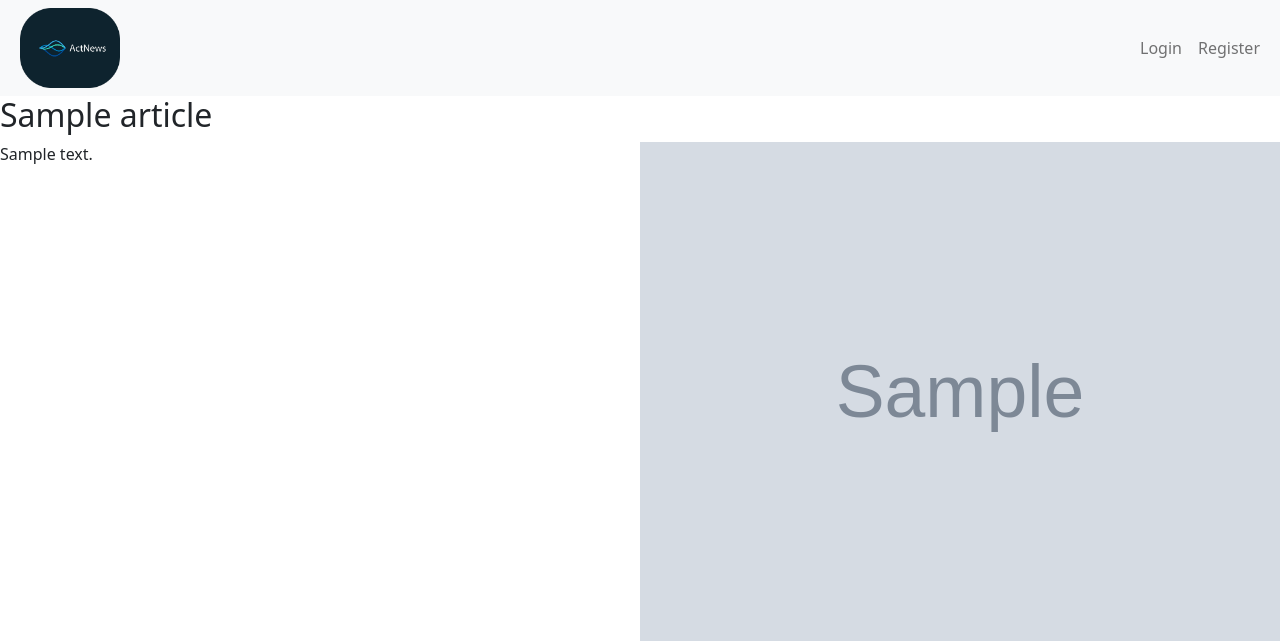
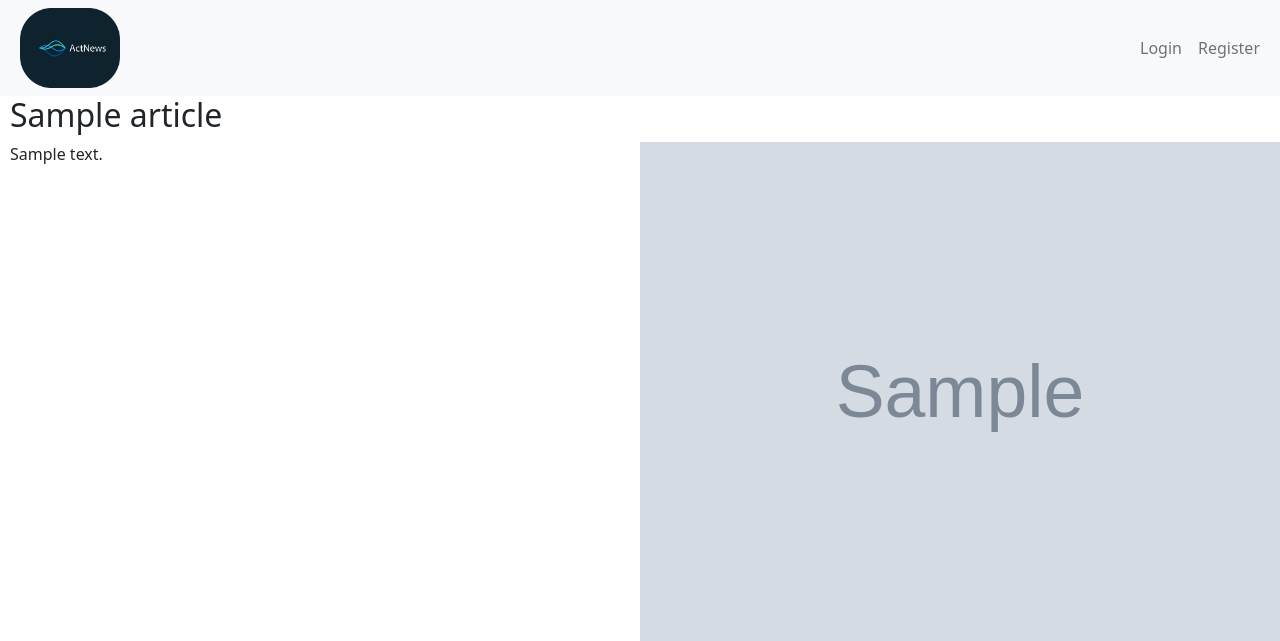
Before and after one commit to NDYordanov/ActNews_SoftUni, a Django app: page /article/1/ in a window 1280 px wide. Shown: the top 641 px of the page. Run offline with Django 4.2, Linux system fonts and the light colour scheme; tables that the repository leaves empty hold one stand-in row (values such as "Sample post"); grey boxes marked "Sample" are stand-in pictures; some libraries are stand-ins or nearby versions.

Commit message:
Added some css

```diff
--- a/project/static/css/style.css
+++ b/project/static/css/style.css
@@ -0,0 +1,3 @@
+.article-txt {
+    margin-left: 10px;
+}
--- a/project/templates/base.html
+++ b/project/templates/base.html
@@ -8,7 +8,7 @@
         <title>ActNews</title>
 
         <link rel="icon" type="image/png" href="{% static 'images/ActNews_logo.png' %}">
-        <link rel="stylesheet" href="{% static 'css/style.css.css' %}">
+        <link rel="stylesheet" href="{% static 'css/style.css' %}">
 
         <!-- Bootstrap link -->
         <!-- CSS only -->
--- a/project/templates/main/article_details.html
+++ b/project/templates/main/article_details.html
@@ -1,9 +1,10 @@
 {% extends 'base.html' %}
+{% load static %}
 {% block content %}
     <div class="clearfix">
-    <h2>{{ article.title}}</h2>
+    <h2 class="article-txt">{{ article.title}}</h2>
         <img src="{{ article.image }}" class="col-md-6 float-md-end mb-3 ms-md-3" width="300vh" height="500vh" alt="The image of the Article">
-        <p>
+        <p class="article-txt">
             {{ article.summary }}
         </p>
     </div>
```
